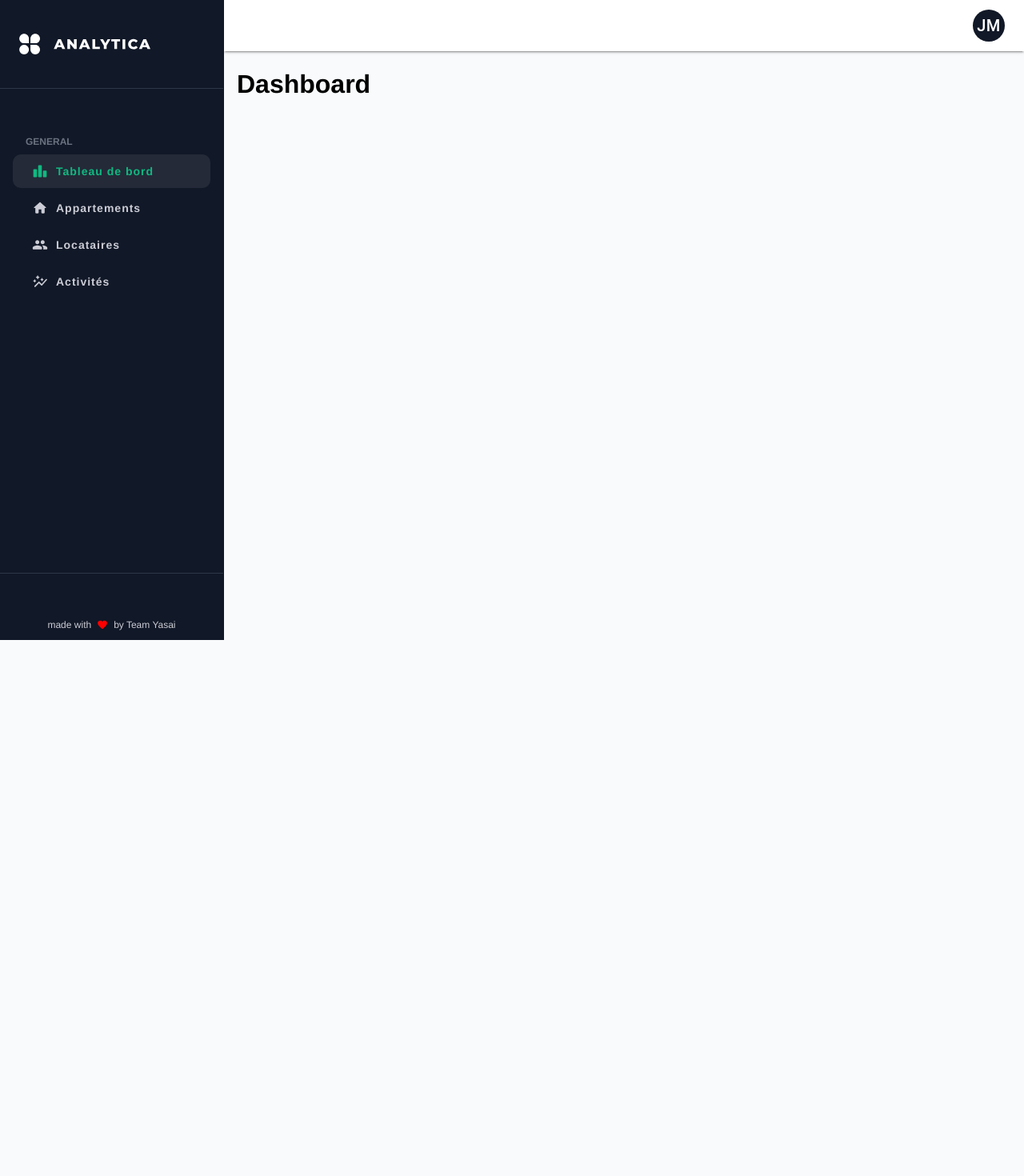
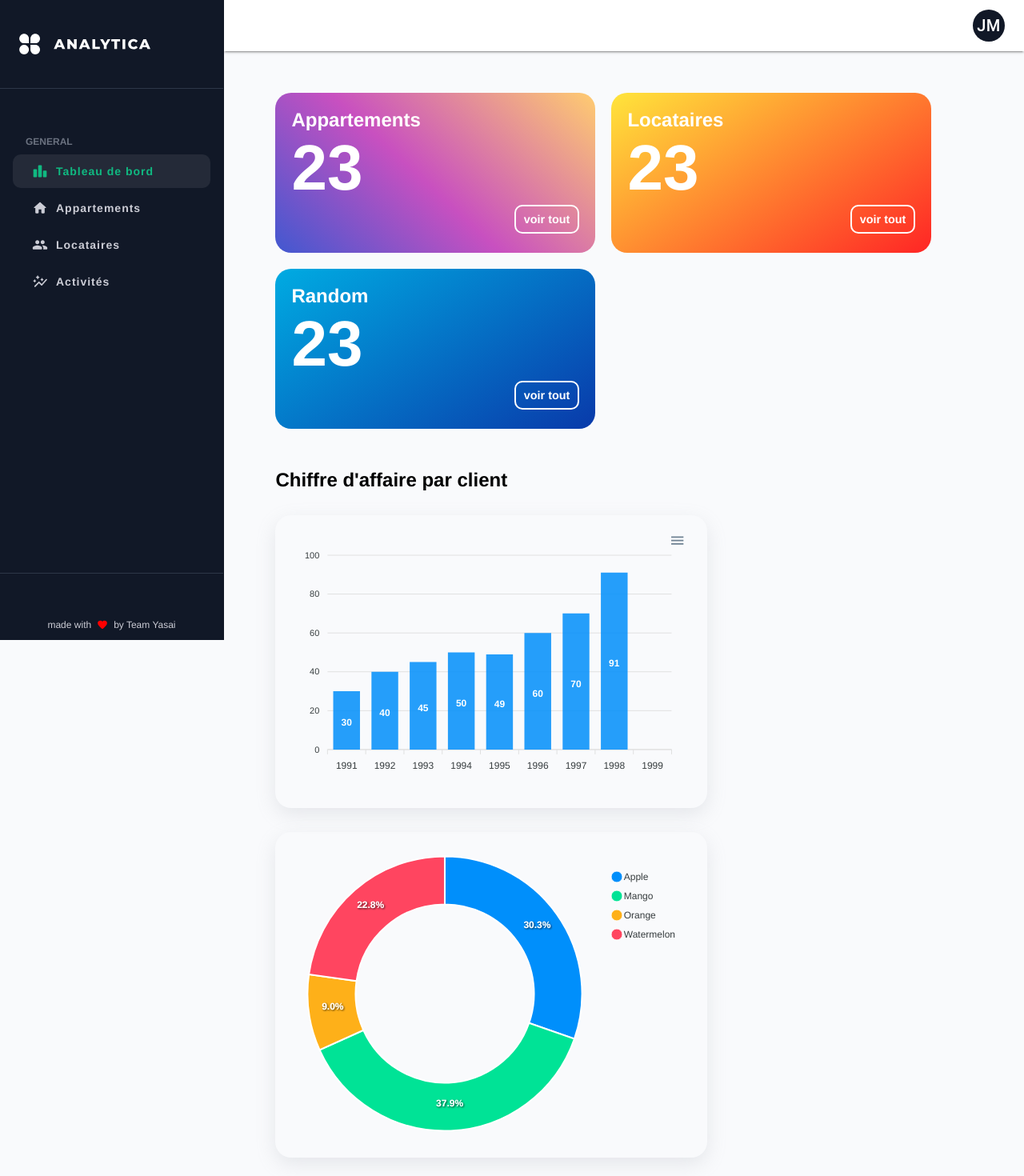
Before and after one commit to tokyRT/gestion-des-locations-front, a React (Create React App) app: page / in a window 1280 px wide. Shown: the top 1470 px of the page at 80% size. Before the commit the page ends 1090 px from the top, so only its background shows below. Built offline with nearby package versions, Linux system fonts and the light colour scheme.

Commit message:
dashboard stat

```diff
--- a/package.json
+++ b/package.json
@@ -12,8 +12,10 @@
     "@testing-library/jest-dom": "^5.16.2",
     "@testing-library/react": "^12.1.4",
     "@testing-library/user-event": "^13.5.0",
+    "apexcharts": "^3.35.3",
     "axios": "^0.26.1",
     "react": "^17.0.2",
+    "react-apexcharts": "^1.4.0",
     "react-dom": "^17.0.2",
     "react-router-dom": "^6.2.2",
     "react-scripts": "5.0.0",
--- /dev/null
+++ b/src/components/Home/Chiffres.jsx
@@ -0,0 +1,78 @@
+import React from 'react';
+import { Link } from 'react-router-dom';
+import styled from 'styled-components';
+
+export default function Chiffres(props) {
+	return (
+		<Wrapper>
+			<div className="chiffre appartement">
+				<h2>Appartements</h2>
+				<strong>23</strong>
+				<div className="btn-section">
+					<Link to="/appartements" className='voir-tout'>Voir tout</Link>
+				</div>
+			</div>
+			<div className="chiffre locataire">
+				<h2>Locataires</h2>
+				<strong>23</strong>
+				<div className="btn-section">
+					<Link to="/appartements" className='voir-tout'>Voir tout</Link>
+				</div>
+			</div>
+			<div className="chiffre random">
+				<h2>Random</h2>
+				<strong>23</strong>
+				<div className="btn-section">
+					<Link to="/appartements" className='voir-tout'>Voir tout</Link>
+				</div>
+			</div>
+		</Wrapper>
+	);
+}
+const Wrapper = styled.div`
+	display: flex;
+	gap: 20px;
+	flex-wrap: wrap;
+	.chiffre{
+		width: 400px;
+		border-radius: 20px;
+		height: 200px;
+		color: white;
+		padding: 20px;
+		display: flex;
+		flex-direction: column;
+		h2{
+			margin: 0;
+		}
+		strong{
+			font-size: 5em;
+		}
+		.btn-section{
+			display: flex;
+			justify-content: right;
+			.voir-tout{
+				border: 2px solid white;
+				border-radius: 10px;
+				color: white;
+				text-decoration: none;
+				padding: 8px 10px;
+				text-transform: lowercase;
+				font-size: .9em;
+				font-weight: bold;
+			}
+
+		}
+		&.appartement{
+			background-color: #4158D0;
+			background-image: linear-gradient(43deg, #4158D0 0%, #C850C0 46%, #FFCC70 100%);
+		}
+		&.locataire{
+			background-color: #FFE53B;
+			background-image: linear-gradient(147deg, #FFE53B 0%, #FF2525 100%);
+		}
+		&.random{
+			background: rgb(0,171,226);
+			background: linear-gradient(147deg, rgba(0,171,226,1) 0%, rgba(9,58,170,1) 100%);
+		}
+	}
+`;
--- /dev/null
+++ b/src/components/Home/Donnut.jsx
@@ -0,0 +1,31 @@
+import React, { useState } from 'react';
+import styled from 'styled-components';
+import Chart from "react-apexcharts";
+
+export default function Donnut(props) {
+  const [options, setOptions] = useState({
+      labels: ['Apple', 'Mango', 'Orange', 'Watermelon']
+  });
+  const [series, setSeries] = useState([44, 55, 13, 33]);
+  return (
+    <Wrapper>
+      <div className="mixed-chart">
+        <Chart
+          options={options}
+          series={series}
+          type="donut"
+          width="500"
+          className="chart"
+        />
+      </div>
+    </Wrapper >
+  );
+}
+
+const Wrapper = styled.div`
+  border-radius: 20px;
+  padding: 20px;
+  /* border: 1px solid red; */
+  max-width: 560px;
+  box-shadow: rgba(149, 157, 165, 0.2) 0px 8px 24px;
+`;
--- /dev/null
+++ b/src/components/Home/Histogramme.jsx
@@ -0,0 +1,42 @@
+import React, { useState } from 'react';
+import styled from 'styled-components';
+import Chart from "react-apexcharts";
+
+
+export default function Histogramme(props) {
+  const [options, setOptions] = useState({
+    chart: {
+      id: "basic-bar"
+    },
+    xaxis: {
+      categories: [1991, 1992, 1993, 1994, 1995, 1996, 1997, 1998, 1999]
+    }
+  });
+  const [series, setSeries] = useState([
+    {
+      name: "series-1",
+      data: [30, 40, 45, 50, 49, 60, 70, 91]
+    }
+  ]);
+  return (
+    <Wrapper>
+      <div className="mixed-chart">
+        <Chart
+          options={options}
+          series={series}
+          type="bar"
+          width="500"
+          className="chart"
+        />
+      </div>
+    </Wrapper>
+  );
+}
+
+const Wrapper = styled.div`
+  border-radius: 20px;
+  padding: 20px;
+  /* border: 1px solid red; */
+  max-width: 560px;
+  box-shadow: rgba(149, 157, 165, 0.2) 0px 8px 24px;
+`;
--- a/src/pages/Home.jsx
+++ b/src/pages/Home.jsx
@@ -1,9 +1,38 @@
 import React from 'react';
+import { Link } from 'react-router-dom';
+import styled from 'styled-components';
+import Chiffres from '../components/Home/Chiffres';
+import Histogramme from '../components/Home/Histogramme';
+import Donnut from '../components/Home/Donnut';
 
 export default function Home() {
-    return (
-        <div>
-            <h1>Dashboard</h1>
-        </div>
-    );
+	return (
+		<Main>
+			{/* <h1>Tableau de bord</h1> */}
+			<Chiffres />
+			<div className="chiffre-d-affaire">
+				<h2>
+					Chiffre d'affaire par client
+				</h2>
+				<div className="charts">
+					<Histogramme />
+					<Donnut />
+				</div>
+			</div>
+		</Main>
+	);
 }
+const Main = styled.div`
+	padding: 50px 5%;
+	.chiffre-d-affaire{
+		margin-top: 50px;
+		h2{
+			margin-bottom: 30px;
+		}
+	}
+	.charts{
+		display: flex;
+		flex-wrap: wrap;
+		gap: 30px;
+	}
+`;
```
Also changed, not shown: 1 other file (tests, documents, lock files or other folders).
